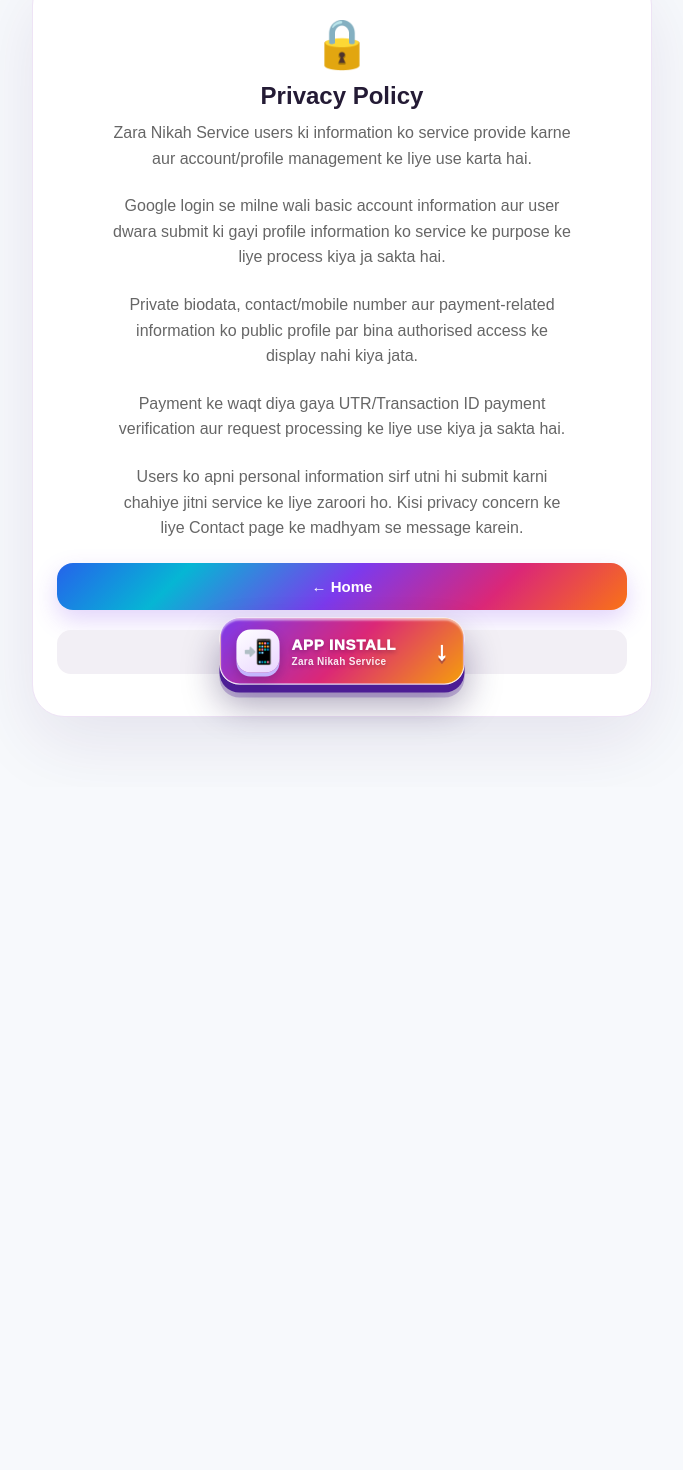
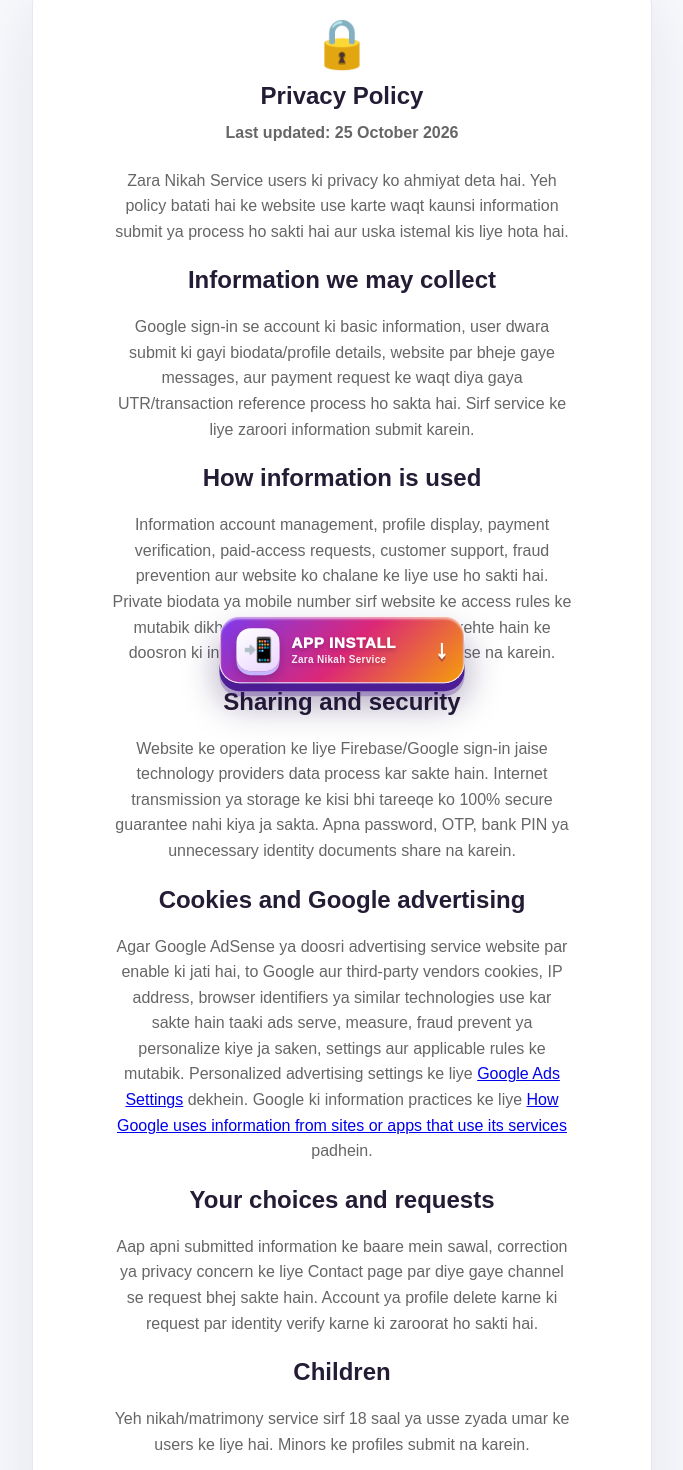
Before and after one commit to islam20111975-ops/zarashadiservice, a Next.js app: page /privacy in a window 1280 px wide. Shown: the part 97-1567 px from the top of the page, without its empty margins (298-981 px from the left). Before the commit the page ends 884 px from the top, so only its background shows below. Built offline with nearby package versions, Linux system fonts and the light colour scheme; no server answers.

Commit message:
Expand privacy policy for profiles and advertising

```diff
--- a/app/privacy/page.js
+++ b/app/privacy/page.js
@@ -1,7 +1,17 @@
 import Link from "next/link";
 
-export const metadata={title:"Privacy Policy",description:"Zara Nikah Service privacy policy"};
+export const metadata={title:"Privacy Policy",description:"Zara Nikah Service ki privacy, profile data aur Google advertising privacy policy"};
 
 export default function Privacy(){
-  return <main><section className="cardPage siteState"><div className="siteStateIcon">🔒</div><h1>Privacy Policy</h1><div className="pageContent"><p>Zara Nikah Service users ki information ko service provide karne aur account/profile management ke liye use karta hai.</p><p>Google login se milne wali basic account information aur user dwara submit ki gayi profile information ko service ke purpose ke liye process kiya ja sakta hai.</p><p>Private biodata, contact/mobile number aur payment-related information ko public profile par bina authorised access ke display nahi kiya jata.</p><p>Payment ke waqt diya gaya UTR/Transaction ID payment verification aur request processing ke liye use kiya ja sakta hai.</p><p>Users ko apni personal information sirf utni hi submit karni chahiye jitni service ke liye zaroori ho. Kisi privacy concern ke liye Contact page ke madhyam se message karein.</p></div><div className="siteStateActions"><Link className="primaryAction" href="/">← Home</Link><Link className="backAction" href="/contact">Contact</Link></div></section></main>;
+  return <main><section className="cardPage siteState"><div className="siteStateIcon">🔒</div><h1>Privacy Policy</h1><div className="pageContent">
+    <p><strong>Last updated: 25 October 2026</strong></p>
+    <p>Zara Nikah Service users ki privacy ko ahmiyat deta hai. Yeh policy batati hai ke website use karte waqt kaunsi information submit ya process ho sakti hai aur uska istemal kis liye hota hai.</p>
+    <h2>Information we may collect</h2><p>Google sign-in se account ki basic information, user dwara submit ki gayi biodata/profile details, website par bheje gaye messages, aur payment request ke waqt diya gaya UTR/transaction reference process ho sakta hai. Sirf service ke liye zaroori information submit karein.</p>
+    <h2>How information is used</h2><p>Information account management, profile display, payment verification, paid-access requests, customer support, fraud prevention aur website ko chalane ke liye use ho sakti hai. Private biodata ya mobile number sirf website ke access rules ke mutabik dikhaya jana chahiye. Hum users se kehte hain ke doosron ki information ko copy, publish ya misuse na karein.</p>
+    <h2>Sharing and security</h2><p>Website ke operation ke liye Firebase/Google sign-in jaise technology providers data process kar sakte hain. Internet transmission ya storage ke kisi bhi tareeqe ko 100% secure guarantee nahi kiya ja sakta. Apna password, OTP, bank PIN ya unnecessary identity documents share na karein.</p>
+    <h2>Cookies and Google advertising</h2><p>Agar Google AdSense ya doosri advertising service website par enable ki jati hai, to Google aur third-party vendors cookies, IP address, browser identifiers ya similar technologies use kar sakte hain taaki ads serve, measure, fraud prevent ya personalize kiye ja saken, settings aur applicable rules ke mutabik. Personalized advertising settings ke liye <a href="https://adssettings.google.com/" target="_blank" rel="noreferrer">Google Ads Settings</a> dekhein. Google ki information practices ke liye <a href="https://policies.google.com/technologies/partner-sites" target="_blank" rel="noreferrer">How Google uses information from sites or apps that use its services</a> padhein.</p>
+    <h2>Your choices and requests</h2><p>Aap apni submitted information ke baare mein sawal, correction ya privacy concern ke liye Contact page par diye gaye channel se request bhej sakte hain. Account ya profile delete karne ki request par identity verify karne ki zaroorat ho sakti hai.</p>
+    <h2>Children</h2><p>Yeh nikah/matrimony service sirf 18 saal ya usse zyada umar ke users ke liye hai. Minors ke profiles submit na karein.</p>
+    <h2>Policy changes</h2><p>Service ya legal requirements badalne par policy update ho sakti hai. Latest version isi page par publish ki jayegi.</p>
+  </div><div className="siteStateActions"><Link className="primaryAction" href="/">← Home</Link><Link className="backAction" href="/contact">Contact</Link></div></section></main>;
 }
```
